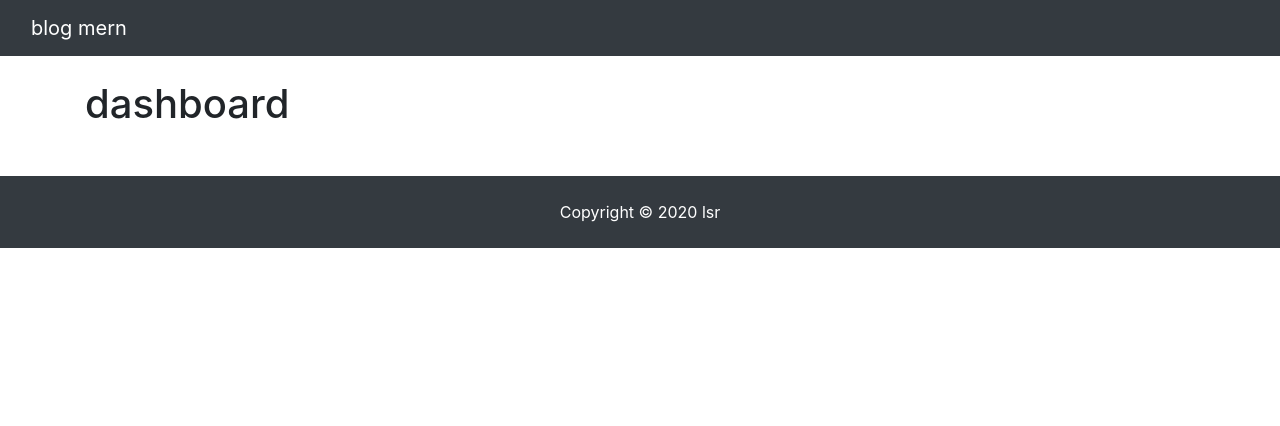
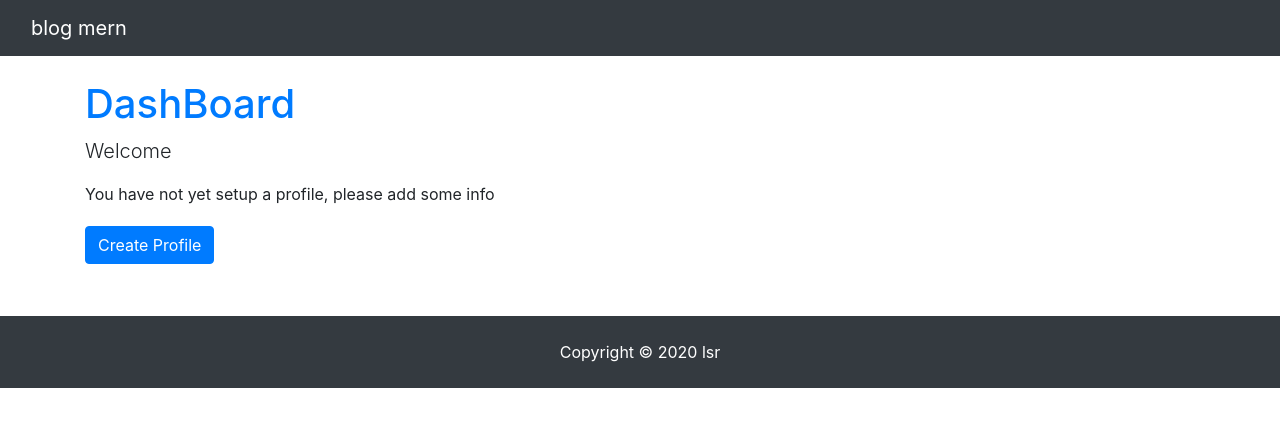
Before and after one commit to imliml/blog_MERN, a React (Create React App) app in the folder client/: page /dashboard in a window 1280 px wide. Shown: the top 426 px of the page. Built offline with nearby package versions, Linux system fonts and the light colour scheme; no server answers.

Commit message:
add loading & PrivateRoute(err)

```diff
--- a/client/src/App.js
+++ b/client/src/App.js
@@ -8,6 +8,7 @@ import Signup from "./layout/auth/Signup";
 import Login from "./layout/auth/Login";
 import Alert from "./layout/Alert";
 import Dashboard from "./components/dashboard/Dashboard";
+import PrivateRoute from "./components/routing/PrivateRoute";
 
 import { Provider } from "react-redux";
 import store from "./store";
@@ -26,7 +27,7 @@ function App() {
             <Switch>
               <Route exact path="/register" component={Signup} />
               <Route exact path="/login" component={Login} />
-              <Route exact path="/dashboard" component={Dashboard} />
+              <PrivateRoute exact path="/dashboard" component={Dashboard} />
             </Switch>
           </section>
           <Footer />
--- a/client/src/components/dashboard/Dashboard.js
+++ b/client/src/components/dashboard/Dashboard.js
@@ -1,17 +1,37 @@
-import React, { useEffect } from "react";
+import React, { useEffect, Fragment } from "react";
 import PropTypes from "prop-types";
+import { Link } from "react-router-dom";
 import { connect } from "react-redux";
 import { getCurrentProfile } from "../../actions/profile";
+import Spinner from "../../layout/Spinner";
 
-const Dashboard = ({ getCurrentProfile, auth, profile }) => {
+const Dashboard = ({
+  getCurrentProfile,
+  auth: { user },
+  profile: { profile, loading },
+}) => {
   useEffect(() => {
     getCurrentProfile();
   }, []);
-  return (
-    <div>
-      <h1>dashboard</h1>
-      <h1>{profile.handle}</h1>
-    </div>
+  return loading && profile === null ? (
+    <Spinner />
+  ) : (
+    <Fragment>
+      <h1 className="large text-primary">DashBoard</h1>
+      <p className="lead">
+        <i className="fas fa-user" /> Welcome {user && user.name}
+      </p>
+      {profile !== null ? (
+        <Fragment>has</Fragment>
+      ) : (
+        <Fragment>
+          <p>You have not yet setup a profile, please add some info</p>
+          <Link to="/create-profile" className="btn btn-primary my-1">
+            Create Profile
+          </Link>
+        </Fragment>
+      )}
+    </Fragment>
   );
 };
 
--- /dev/null
+++ b/client/src/components/routing/PrivateRoute.js
@@ -0,0 +1,31 @@
+import React from "react";
+import { Route, Redirect } from "react-router-dom";
+import PropTypes from "prop-types";
+import { connect } from "react-redux";
+
+const PrivateRoute = ({
+  component: Component,
+  auth: { isAuthenticated, loading },
+  ...rest
+}) => (
+  <Route
+    {...rest}
+    render={(props) =>
+      !isAuthenticated && !loading ? (
+        <Redirect to="/login" />
+      ) : (
+        <Component {...props} />
+      )
+    }
+  />
+);
+
+PrivateRoute.propTypes = {
+  auth: PropTypes.object.isRequired,
+};
+
+const mapStateToProps = (state) => ({
+  auth: state.auth,
+});
+
+export default connect(mapStateToProps)(PrivateRoute);
--- a/client/src/layout/Landing.js
+++ b/client/src/layout/Landing.js
@@ -1,8 +1,12 @@
 import React from "react";
+import { connect } from "react-redux";
+import PropTypes from "prop-types";
+import { Link, Redirect } from "react-router-dom";
 
-import { Link } from "react-router-dom";
-
-const Landing = () => {
+const Landing = ({ isAuthenticated }) => {
+  if (isAuthenticated) {
+    return <Redirect to="/dashboard" />;
+  }
   return (
     <div className="landing">
       <div className="dark-overlay landing-inner text-light">
@@ -30,4 +34,12 @@ const Landing = () => {
   );
 };
 
-export default Landing;
+Landing.protoTypes = {
+  isAuthenticated: PropTypes.bool,
+};
+
+const mapStateToProps = (state) => ({
+  isAuthenticated: state.auth.isAuthenticated,
+});
+
+export default connect(mapStateToProps)(Landing);
--- /dev/null
+++ b/client/src/layout/Spinner.js
@@ -0,0 +1,16 @@
+import React, { Fragment } from "react";
+import spinner from "./loadingimg.gif";
+
+const Spinner = () => {
+  return (
+    <Fragment>
+      <img
+        src={spinner}
+        style={{ width: "200px", margin: "auto", display: "block" }}
+        alt="loading"
+      />
+    </Fragment>
+  );
+};
+
+export default Spinner;
```
Also changed, not shown: client/src/layout/loadingimg.gif (added), 1 other file (tests, documents, lock files or other folders).
